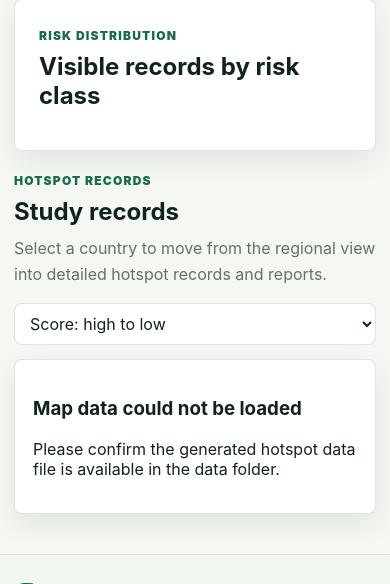
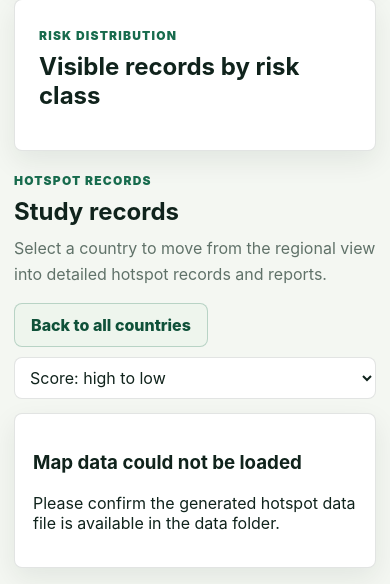
Before and after one commit to nimba005/gender-map, a Flask app: page /map?country=Kenya in a window 390 px wide. Shown: the part 1881-2465 px from the top of the page. Run offline with Flask 3, Linux system fonts and the light colour scheme; data that the repository does not hold is empty; some libraries are stand-ins or nearby versions.

Commit message:
Updated the country links

```diff
--- a/static/css/styles.css
+++ b/static/css/styles.css
@@ -648,10 +648,24 @@
   color: #fff;
 }
 
+#overviewReadMore:hover,
+#overviewReadMore:focus-visible {
+  color: #10231c;
+  background: #e9c95e;
+  border-color: rgba(248, 215, 125, 0.68);
+}
+
 #overviewBack {
   color: var(--brand-2);
   border-color: rgba(23, 107, 77, 0.25);
   background: var(--surface-soft);
+}
+
+#overviewBack:hover,
+#overviewBack:focus-visible {
+  color: #fff;
+  background: var(--brand);
+  border-color: rgba(23, 107, 77, 0.68);
 }
 
 .bar-chart,
@@ -707,11 +721,25 @@
   margin-bottom: 14px;
 }
 
+.records-tools {
+  display: flex;
+  align-items: center;
+  justify-content: flex-end;
+  gap: 10px;
+  flex-wrap: wrap;
+}
+
 .records-header p {
   margin: 8px 0 0;
   max-width: 780px;
   color: var(--muted);
   line-height: 1.6;
+}
+
+.records-back-button {
+  color: var(--brand-2);
+  border-color: rgba(23, 107, 77, 0.25);
+  background: var(--surface-soft);
 }
 
 #sortSelect {
@@ -1307,6 +1335,10 @@
     flex-direction: column;
   }
 
+  .records-tools {
+    justify-content: stretch;
+  }
+
   .hero,
   .section-grid,
   .analytics-grid,
--- a/static/js/map.js
+++ b/static/js/map.js
@@ -793,6 +793,12 @@
   applyState();
 }
 
+function updateRecordsBackButton() {
+  const button = document.getElementById("recordsBackButton");
+  if (!button) return;
+  button.hidden = state.country === "__all__";
+}
+
 function applyState() {
   const records = getFilteredRecords();
   if (selectedRecord && !records.some((record) => record.name === selectedRecord.name)) {
@@ -810,6 +816,7 @@
   renderSectorChart(records);
   renderRiskList(records);
   renderRecordCards(records);
+  updateRecordsBackButton();
   if (selectedRecord) {
     selectRecord(selectedRecord.name, false);
   } else {
@@ -869,6 +876,13 @@
     state.sort = event.target.value;
     applyState();
   });
+  document.getElementById("recordsBackButton").addEventListener("click", () => {
+    state.country = "__all__";
+    document.getElementById("countrySelect").value = state.country;
+    clearSelectedRecord();
+    applyState();
+    document.querySelector(".records-section")?.scrollIntoView({ behavior: "smooth", block: "start" });
+  });
   document.getElementById("resetFilters").addEventListener("click", resetFilters);
   document.getElementById("overviewReadMore").addEventListener("click", () => renderFullReport());
   document.getElementById("overviewBack").addEventListener("click", clearSelectedRecord);
--- a/templates/map.html
+++ b/templates/map.html
@@ -134,12 +134,15 @@
           <h2 id="recordsTitle">Study records</h2>
           <p id="recordsIntro">Select a country to move from the regional view into detailed hotspot records and reports.</p>
         </div>
+        <div class="records-tools">
+          <button class="button button-secondary records-back-button" id="recordsBackButton" type="button" hidden>Back to all countries</button>
           <select id="sortSelect" aria-label="Sort records">
             <option value="score_desc">Score: high to low</option>
             <option value="score_asc">Score: low to high</option>
             <option value="name_asc">Name: A to Z</option>
             <option value="risk_desc">Risk: high to low</option>
           </select>
+        </div>
       </div>
       <div class="record-grid" id="recordGrid"></div>
       <div class="empty-state" id="emptyState" hidden>
```
Lines whose indentation alone changed are shown as unchanged.
